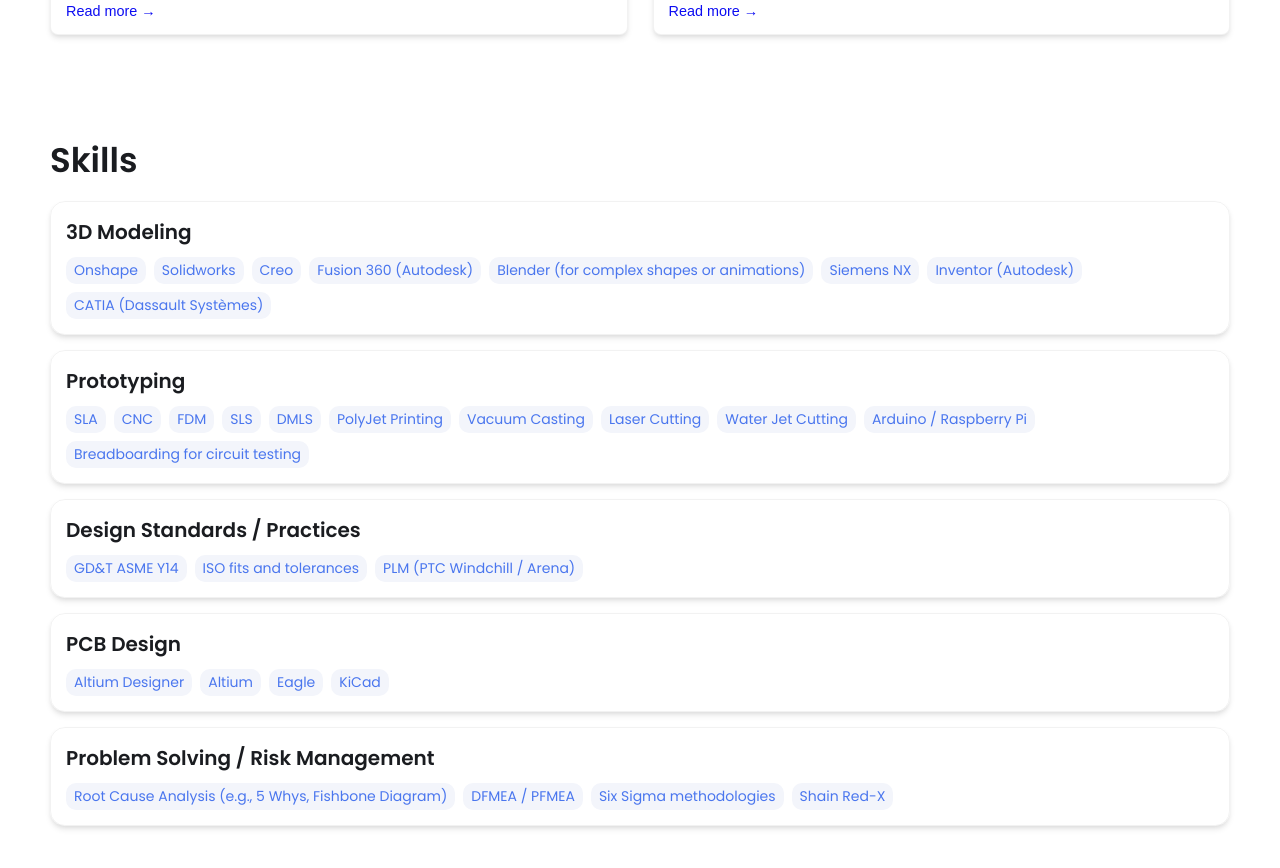
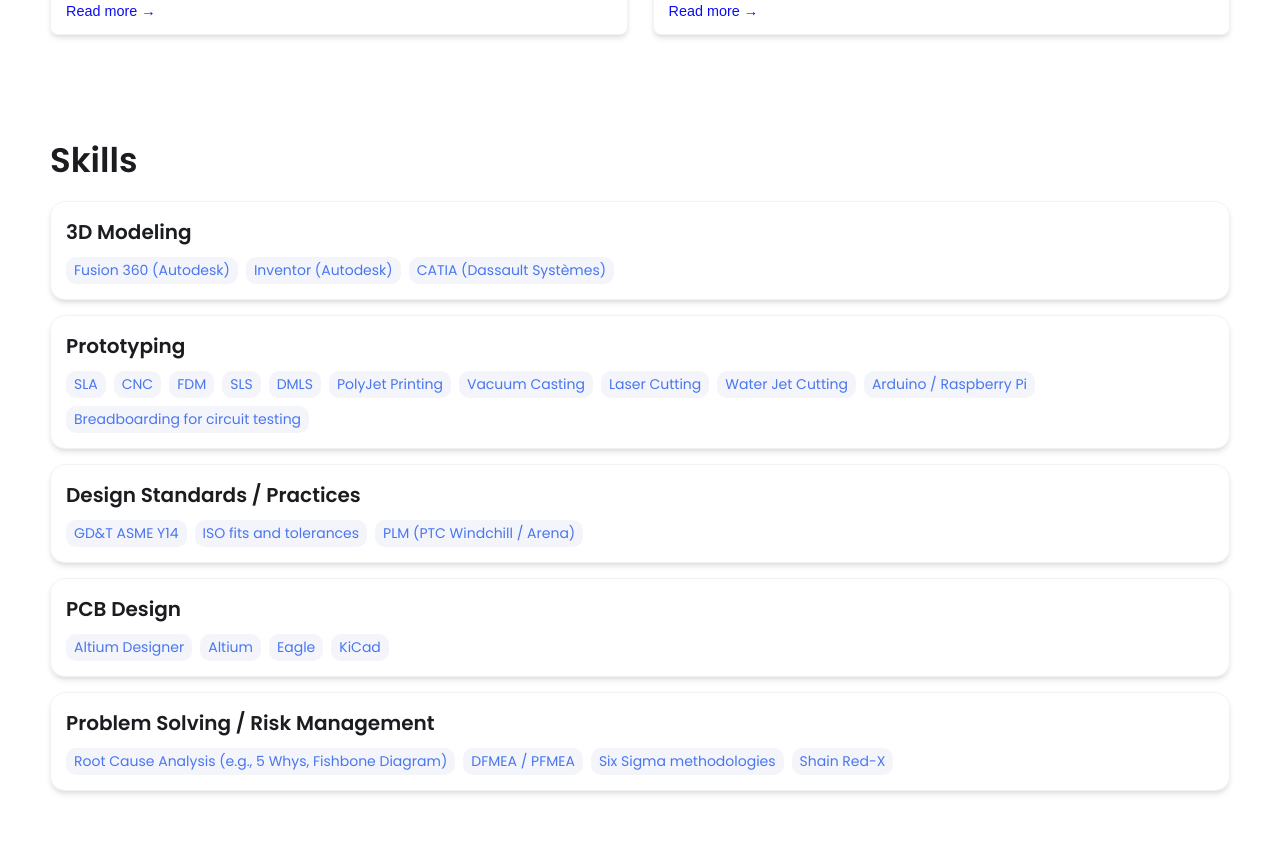
Before and after one commit to KayaUK/Kayauk.github.io, a Jekyll site: the page built from index.html, in a window 1280 px wide and 900 px high, scrolled down 1491 px. Shown: the top 868 px of the window. Built offline with Jekyll 4.4.1, drawn with Linux system fonts in a browser that asks for light colours.

Commit message:
Update _config.yml

```diff
--- a/_config.yml
+++ b/_config.yml
@@ -30,13 +30,13 @@ resume-url: https://drive.google.com/file/d/13Z3duVzh-gguPU5r03oJVEE6rV9rd3DS/vi
 
 external-links:    # input only your own url slug. The icons with missing entries will not appear.
  #linkedin: test    # https://www.linkedin.com/in/{https://www.linkedin.com/in/kaya-can-kayhan/}
-  linkedin: kayacankayhan
+  linkedin: kaya_can_kayhan
   #github: leea12    # https://github.com/{your url slug}
   #stackoverflow: test      # https://stackoverflow.com/users/{your url slug}
   #medium:            # https://medium.com/@{your url slug}
   #x-twitter:   # https://x.com/{your url slug}
   #threads:            # https://threads.net/@{your url slug}
-  #instragram: kayacan_kayhan      # https://www.instagram.com/kayacan_kayhan/
+  instragram: kayacan_kayhan      # https://www.instagram.com/kayacan_kayhan/
   youtube:  justkaya11   # https://www.youtube.com/@justkaya11
   #discord:            # https://discord.com/users/{your url slug}
   #bluesky:           # https://bsky.app/profile/{your url slug}
@@ -46,12 +46,7 @@ external-links:    # input only your own url slug. The icons with missing entrie
 skills:
   - category: 3D Modeling
     tools:
-    - Onshape
-    - Solidworks
-    - Creo
     - Fusion 360 (Autodesk)
-    - Blender (for complex shapes or animations)
-    - Siemens NX
     - Inventor (Autodesk)
     - CATIA (Dassault Systèmes)
   - category: Prototyping
```
